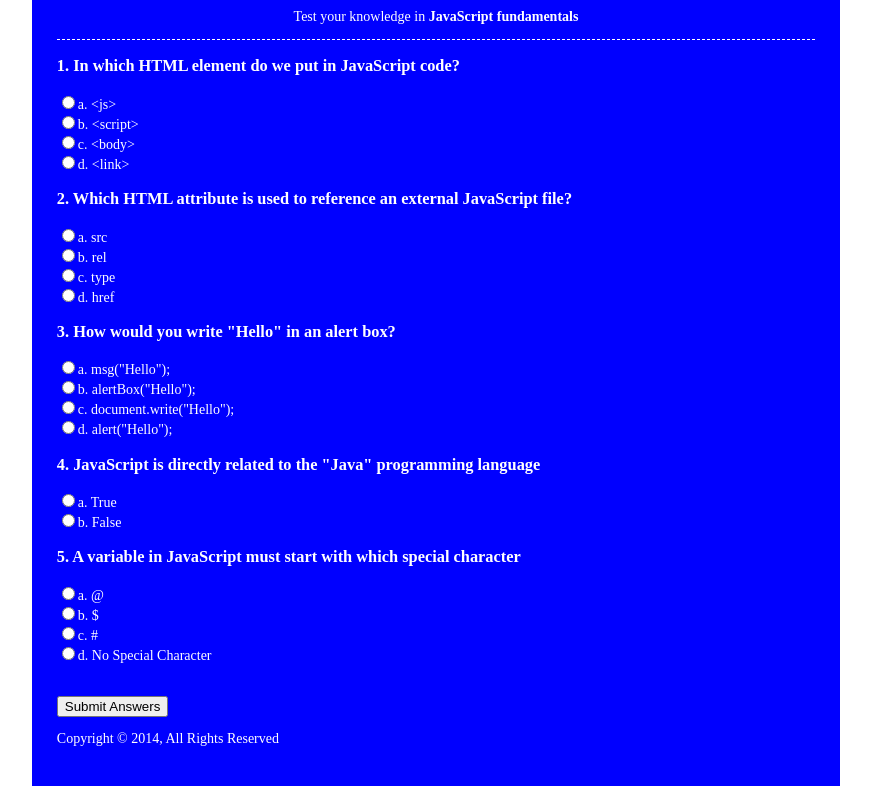
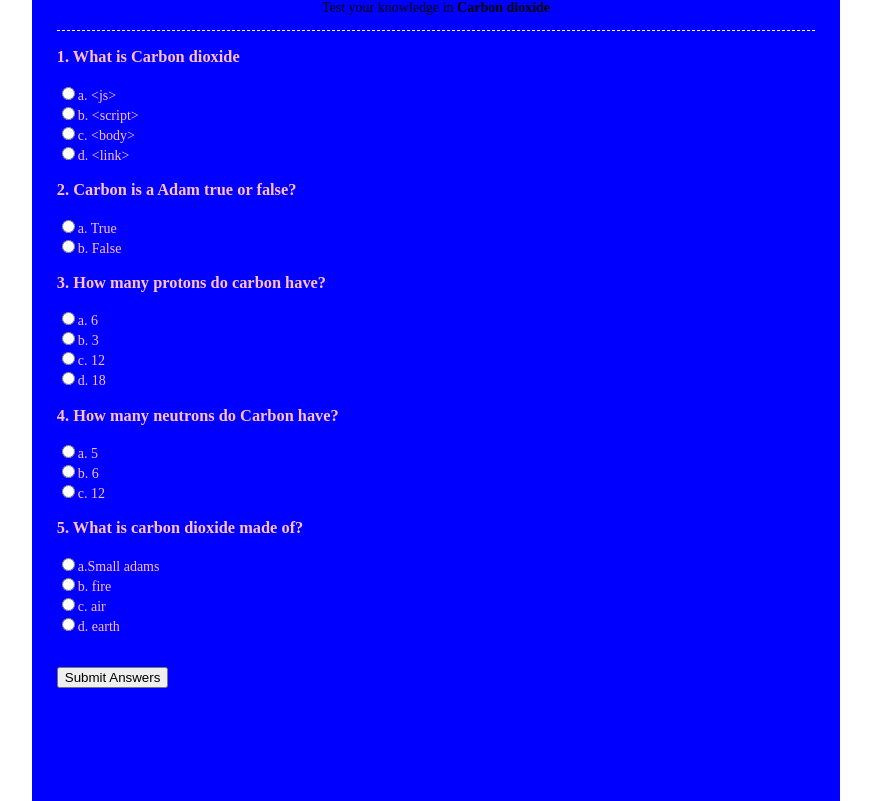
Before and after one commit to kingjar/javascriptquiz, a plain HTML site: page simplequiz/index.html in a window 1280 px wide. Shown: the part 82-883 px from the top of the page, without its empty margins (204-1075 px from the left). Drawn offline with Linux system fonts and the light colour scheme.

Commit message:
first commit

```diff
--- a/simplequiz/css/style.css
+++ b/simplequiz/css/style.css
@@ -1,6 +1,6 @@
 body{
     backgrouund:green;
-    color:white;
+    color:pink;
     font-family: 'Ariel';
     font-size:14px;
 }
@@ -20,3 +20,23 @@ header{
         margin:0;
         padding:0;
     }
+header p{
+ padding:0;
+ margin-top:5px;
+ color:#000;
+}
+section {
+    height:950px;
+}
+footer{
+    text-align:center;
+}
+input [type='submit']
+{background:#f06266;
+    padding:10px;
+    margin: 10px 0px;
+}
+#results span{
+    color:#000;
+    font-weight: bold;
+}
--- a/simplequiz/index.html
+++ b/simplequiz/index.html
@@ -10,38 +10,39 @@
 		<div id="container">
 			<header>
 				<h1>Simple JavaScript Quiz</h1>
-				<p>Test your knowledge in <strong>JavaScript fundamentals</strong></p>
+				<p>Test your knowledge in <strong>Carbon dioxide</strong></p>
 			</header>
 			<section>
 				<div id="results"></div>
 				<form name="quizForm" onsubmit="return submitAnswers()">
-					<h3>1. In which HTML element do we put in JavaScript code?</h3>
+					<h3>1. What is Carbon dioxide </h3>
 					<input type="radio" name="q1" value="a" id="q1a">a. &lt;js&gt;<br>
 					<input type="radio" name="q1" value="b" id="q1b">b. &lt;script&gt;<br>
 					<input type="radio" name="q1" value="c" id="q1c">c. &lt;body&gt;<br>
 					<input type="radio" name="q1" value="d" id="q1d">d. &lt;link&gt;<br>
 
-					<h3>2. Which HTML attribute is used to reference an external JavaScript file?</h3>
-					<input type="radio" name="q2" value="a" id="q2a">a. src<br>
-					<input type="radio" name="q2" value="b" id="q2b">b. rel<br>
-					<input type="radio" name="q2" value="c" id="q2c">c. type<br>
-					<input type="radio" name="q2" value="d" id="q2d">d. href<br>
+					<h3>2. Carbon is a Adam true or false?</h3>
+					<input type="radio" name="q2" value="a" id="q2a">a. True<br>
+					<input type="radio" name="q2" value="b" id="q2b">b. False<br>
 
-					<h3>3. How would you write "Hello" in an alert box?</h3>
-					<input type="radio" name="q3" value="a" id="q3a">a. msg("Hello");<br>
-					<input type="radio" name="q3" value="b" id="q3b">b. alertBox("Hello");<br>
-					<input type="radio" name="q3" value="c" id="q3c">c. document.write("Hello");<br>
-					<input type="radio" name="q3" value="d" id="q3d">d. alert("Hello");<br>
 
-					<h3>4. JavaScript is directly related to the "Java" programming language</h3>
-					<input type="radio" name="q4" value="a" id="q4a">a. True<br>
-					<input type="radio" name="q4" value="b" id="q4b">b. False<br>
 
-					<h3>5. A variable in JavaScript must start with which special character</h3>
-					<input type="radio" name="q5" value="a" id="q5a">a. @<br>
-					<input type="radio" name="q5" value="b" id="q5b">b. $<br>
-					<input type="radio" name="q5" value="c" id="q5c">c. #<br>
-					<input type="radio" name="q5" value="d" id="q5d">d. No Special Character<br>
+					<h3>3. How many protons do carbon have?</h3>
+					<input type="radio" name="q3" value="a" id="q3a">a. 6<br>
+					<input type="radio" name="q3" value="b" id="q3b">b. 3<br>
+					<input type="radio" name="q3" value="c" id="q3c">c. 12<br>
+					<input type="radio" name="q3" value="d" id="q3d">d. 18<br>
+
+					<h3>4. How many neutrons do Carbon have?</h3>
+					<input type="radio" name="q4" value="a" id="q4a">a. 5<br>
+					<input type="radio" name="q4" value="b" id="q4b">b. 6<br>
+                    <input type="radio" name="q3" value="c" id="q3c">c. 12<br>
+
+					<h3>5. What is carbon dioxide made of?</h3>
+					<input type="radio" name="q5" value="a" id="q5a">a.Small adams<br>
+					<input type="radio" name="q5" value="b" id="q5b">b. fire<br>
+					<input type="radio" name="q5" value="c" id="q5c">c. air<br>
+					<input type="radio" name="q5" value="d" id="q5d">d. earth<br>
 					<br><br>
 					<input type="submit" value="Submit Answers">
 				</form>
```
